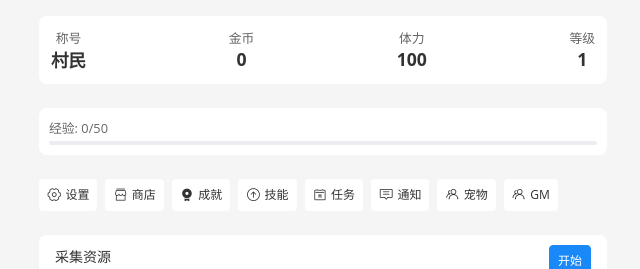
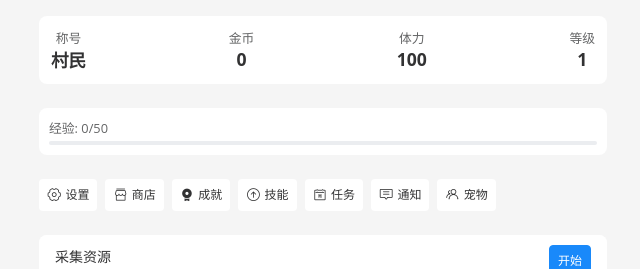
Before and after one commit to setube/vue-idle-game, a Vue app: page / in a window 1280 px wide. Shown: the top 269 px of the page, without its empty margins (317-957 px from the left). Built offline with nearby package versions, Linux system fonts and the light colour scheme.

Commit message:
1.0.2
增加大量新的副本
增加宠物放生功能
宠物喂食改为升级
增加大量成就
增加大量商品
可能修复了回档问题,需要测试

```diff
--- a/src/views/Home.vue
+++ b/src/views/Home.vue
@@ -452,12 +452,6 @@ const initEnergyRecovery = () => {
   }, initialDelay) // 使用计算后的延迟时间
 }
 
-const up = () => {
-  level.value *= 50
-  resources.value.gold += 10000
-  saveGameState()
-}
-
 const name = (level) => {
   if (level >= 1 && level < 5) return '村民'
   if (level >= 5 && level < 10) return '冒险者'
@@ -555,7 +549,6 @@ onUnmounted(() => {
           <van-badge :content="notificationStore.unreadCount" v-if="notificationStore.unreadCount > 0" />
         </van-button>
         <van-button icon="friends-o" size="small" to="pets">宠物</van-button>
-        <van-button icon="friends-o" size="small" @click="up">GM</van-button>
       </div>
     </div>
     <div class="game-content">
```
Also changed, not shown: 5 other files (tests, documents, lock files or other folders).
